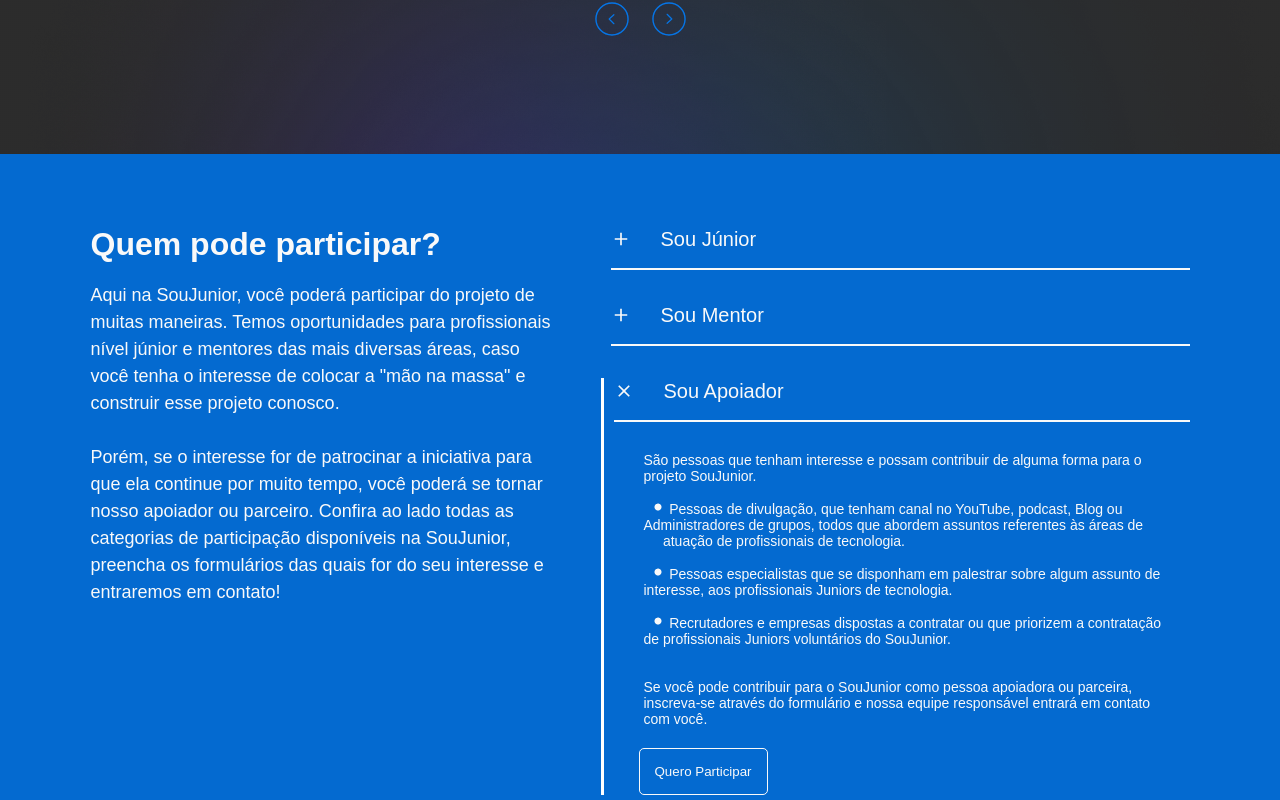
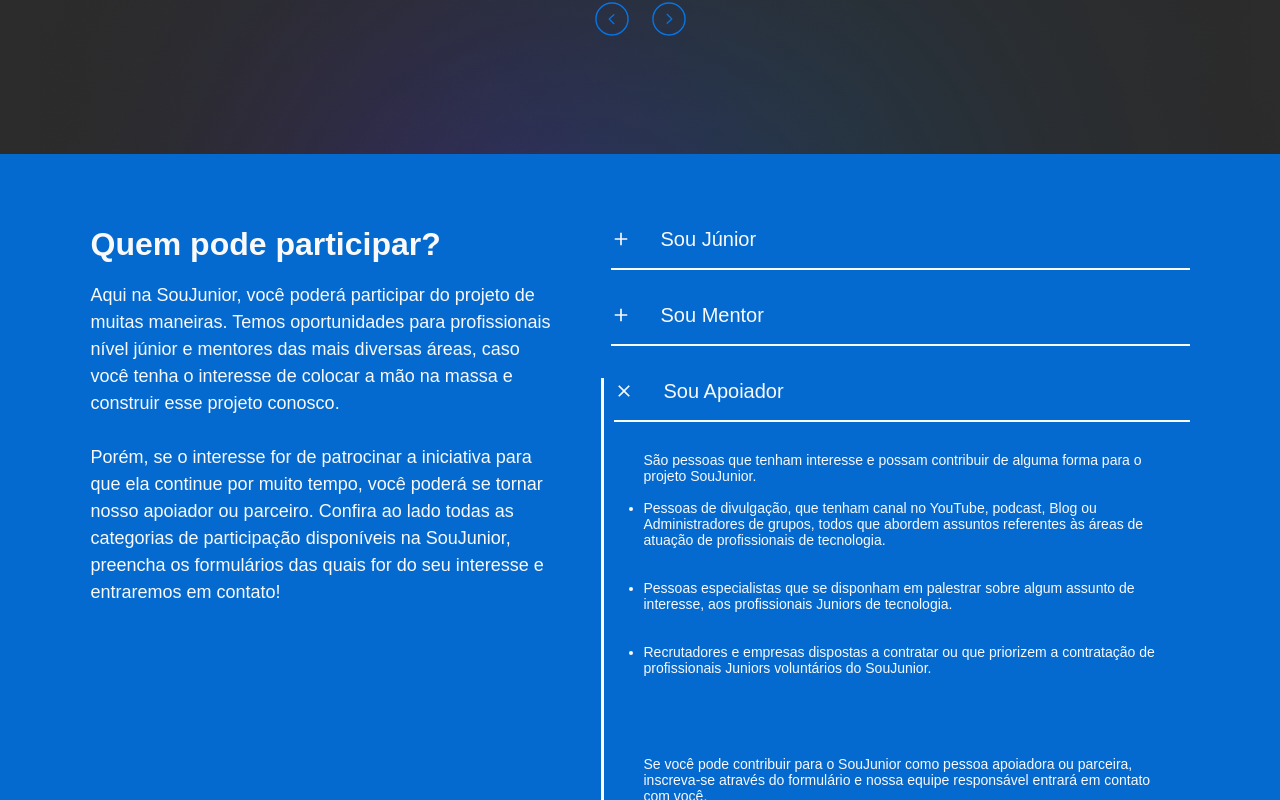
Before and after one commit to SouJunior/site-webapp, a Next.js app: page / in a window 1280 px wide. Both pictures are taken after a click on the button "Sou Apoiador". Shown: the part 1641-2441 px from the top of the page. Built offline with nearby package versions, Linux system fonts and the light colour scheme; a web font is replaced by a local one.

Commit message:
alterações q impediam o run build

```diff
--- a/components/Participation/index.jsx
+++ b/components/Participation/index.jsx
@@ -17,13 +17,13 @@
         <div className={styles.leftSide}>
           <h1 className={styles.h1}>Quem pode participar?</h1>
           <p className={styles.paragraph}>
-          Aqui na SouJunior, você poderá participar do projeto de muitas maneiras. Temos oportunidades para profissionais nível júnior e mentores das mais diversas áreas, caso você tenha o interesse de colocar a "mão na massa" e construir esse projeto conosco.<br/><br/>
+          Aqui na SouJunior, você poderá participar do projeto de muitas maneiras. Temos oportunidades para profissionais nível júnior e mentores das mais diversas áreas, caso você tenha o interesse de colocar a {"mão na massa"} e construir esse projeto conosco.<br/><br/>
           Porém, se o interesse for de patrocinar a iniciativa para que ela continue por muito tempo, você poderá se tornar nosso apoiador ou parceiro.
           Confira ao lado todas as categorias de participação disponíveis na SouJunior, preencha os formulários das quais for do seu interesse e entraremos em contato!
           </p>
           <p className={styles.hidden}>
           Aqui na SouJunior, você poderá participar do projeto de muitas maneiras.
-          Temos oportunidades para profissionais nível júnior e mentores das mais diversas áreas, caso você tenha o interesse de colocar a "mão na massa" e construir esse projeto conosco.<br/><br/>
+          Temos oportunidades para profissionais nível júnior e mentores das mais diversas áreas, caso você tenha o interesse de colocar a {"mão na massa"}e construir esse projeto conosco.<br/><br/>
           Porém, se o interesse for de patrocinar a iniciativa para que ela continue por muito tempo, você poderá se tornar nosso apoiador ou parceiro.
           Confira ao abaixo todas as categorias de participação disponíveis na SouJunior, preencha os formulários das quais for do seu interesse e entraremos em contato!
           </p>
@@ -110,18 +110,25 @@
 
             {textSupporter && (
               <>
-                <p className={styles.p}>
+                  <p className={styles.p}>
 
-              São pessoas que tenham interesse e possam contribuir de alguma forma para o projeto SouJunior. <br/><br/>
+                  São pessoas que tenham interesse e possam contribuir de alguma forma para o projeto SouJunior. <br/><br/>
 
-              &nbsp;&nbsp;<VscCircleFilled /> Pessoas de divulgação, que tenham canal no YouTube, podcast, Blog ou Administradores de grupos, todos que abordem assuntos referentes às
-              áreas de &nbsp;&nbsp;&nbsp;&nbsp;&nbsp;atuação de profissionais de tecnologia.<br/><br/>
+                <ul>
 
-              &nbsp;&nbsp;<VscCircleFilled /> Pessoas especialistas que se disponham em palestrar sobre algum assunto de interesse, aos profissionais Juniors de tecnologia.<br/><br/>
+                <li>Pessoas de divulgação, que tenham canal no YouTube, podcast, Blog ou Administradores de grupos, todos que abordem assuntos referentes às
+                      áreas de atuação de profissionais de tecnologia.</li><br/><br/>
 
-              &nbsp;&nbsp;<VscCircleFilled /> Recrutadores e empresas dispostas a contratar ou que priorizem a contratação de profissionais Juniors voluntários do SouJunior.<br/><br/><br/>
-               Se você pode contribuir para o SouJunior como pessoa apoiadora ou parceira, inscreva-se através do formulário e nossa equipe responsável entrará em contato com você.
+                <li>Pessoas especialistas que se disponham em palestrar sobre algum assunto de interesse, aos profissionais Juniors de tecnologia.</li><br/><br/>
 
+                <li>Recrutadores e empresas dispostas a contratar ou que priorizem a contratação de profissionais Juniors voluntários do SouJunior.</li><br/><br/><br/>
+
+
+              </ul>
+
+              <br/><br/>
+
+              Se você pode contribuir para o SouJunior como pessoa apoiadora ou parceira, inscreva-se através do formulário e nossa equipe responsável entrará em contato com você.
 
                 </p>
                 <br />
```
